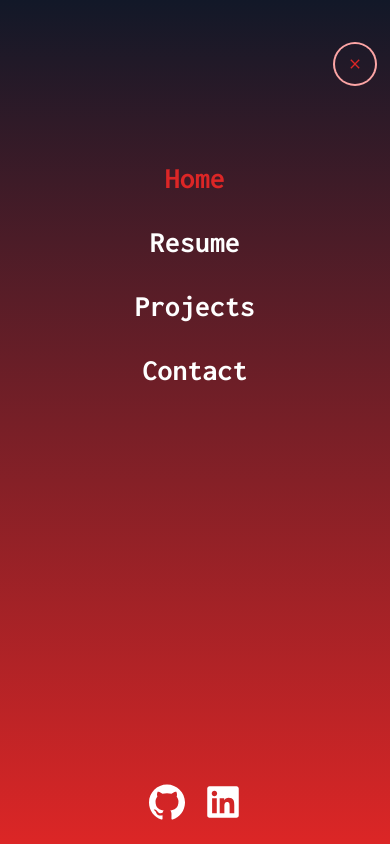
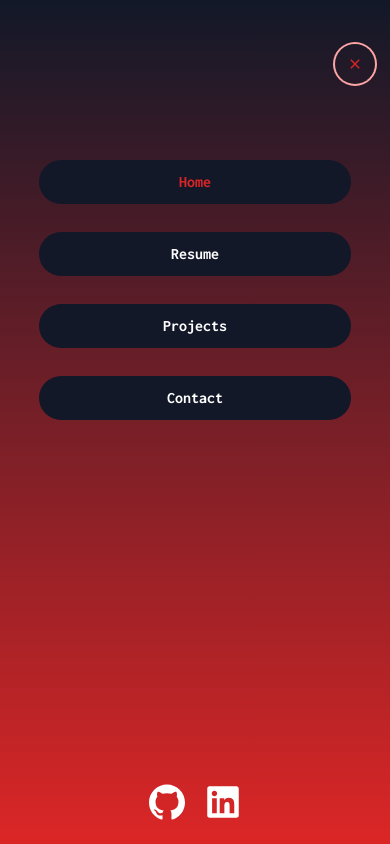
Before and after one commit to pawel9911/portfolio, a React (Vite) app: page /portfolio/home in a window 390 px wide. Both pictures are taken after a click on the button "Open mobile menu". Built offline with nearby package versions, Linux system fonts and the light colour scheme.

Commit message:
feat(mobile-nav): add animation on nav list

```diff
--- a/src/components/MobileNav/MobileNav.tsx
+++ b/src/components/MobileNav/MobileNav.tsx
@@ -26,6 +26,32 @@ const navVariants = {
   },
 };
 
+const ulVariants = {
+  open: {
+    transition: { staggerChildren: 0.1, delayChildren: 0.2 },
+  },
+  closed: {
+    transition: { staggerChildren: 0.05, staggerDirection: -1 },
+  },
+};
+
+const liVariants = {
+  open: {
+    y: 0,
+    opacity: 1,
+    transition: {
+      y: { stiffness: 1000, velocity: -100 },
+    },
+  },
+  closed: {
+    y: -50,
+    opacity: 0,
+    transition: {
+      y: { stiffness: 1000 },
+    },
+  },
+};
+
 const MobileNav = () => {
   const [statusNav, toggleStatusNav] = useCycle(false, true);
   const accessiblePaths = useAccessibleNavigationPaths();
@@ -50,22 +76,25 @@ const MobileNav = () => {
         className="fixed inset-0 bg-nav pt-32 p-6"
       >
         <div className="container mx-auto h-full grid grid-rows-[1fr_auto] gap-7">
-          <ul className="flex flex-col gap-7 pt-8">
+          <motion.ul variants={ulVariants} className="flex flex-col gap-7 pt-8">
             {accessiblePaths.map(({ isVisibleOnNavigation, name, path }) =>
               isVisibleOnNavigation ? (
-                <li
+                <motion.li
+                  whileHover={{ scale: 1.05 }}
+                  whileTap={{ scale: 0.95 }}
+                  variants={liVariants}
                   key={path}
                   className={`${
                     location.pathname === path && "text-red-600"
-                  } text-center font-bold text-3xl hover:text-red-600 transition-all`}
+                  } text-center font-bold hover:text-red-600 transition-all bg-primary rounded-3xl mx-auto w-full py-2.5 sm:py-3 sm:text-2xl max-w-sm sm:max-w-lg`}
                 >
                   <Link className="block" to={path}>
                     {name}
                   </Link>
-                </li>
+                </motion.li>
               ) : null
             )}
-          </ul>
+          </motion.ul>
           <div className="flex justify-center gap-5">
             <Link to="https://github.com/pawel9911">
               <ImGithub className="text-4xl" />
```
